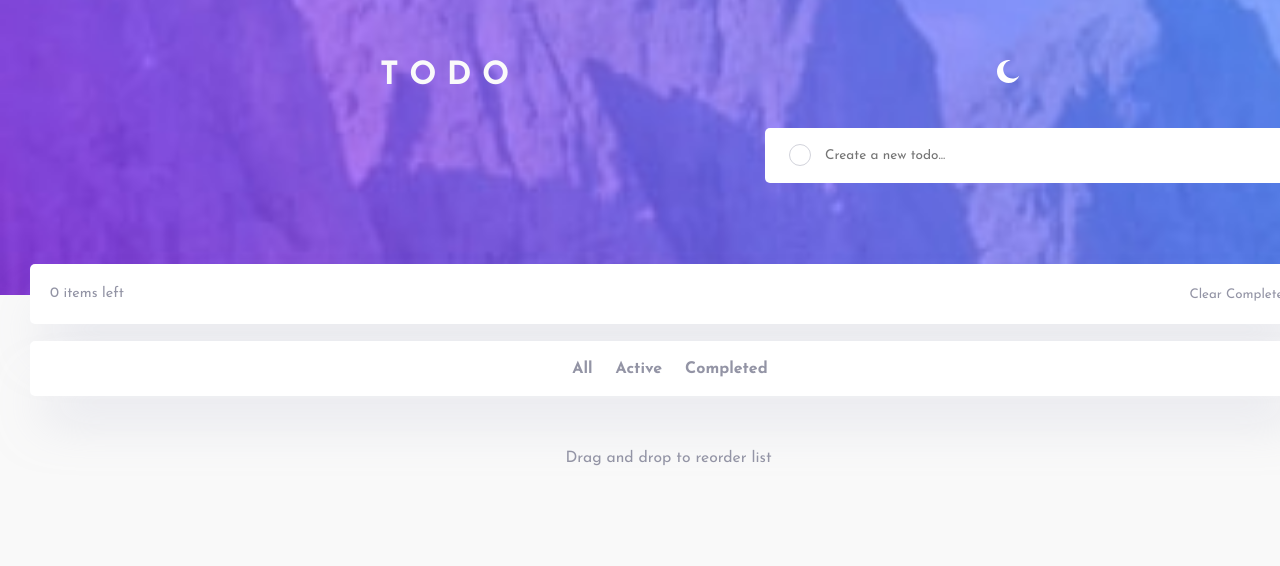
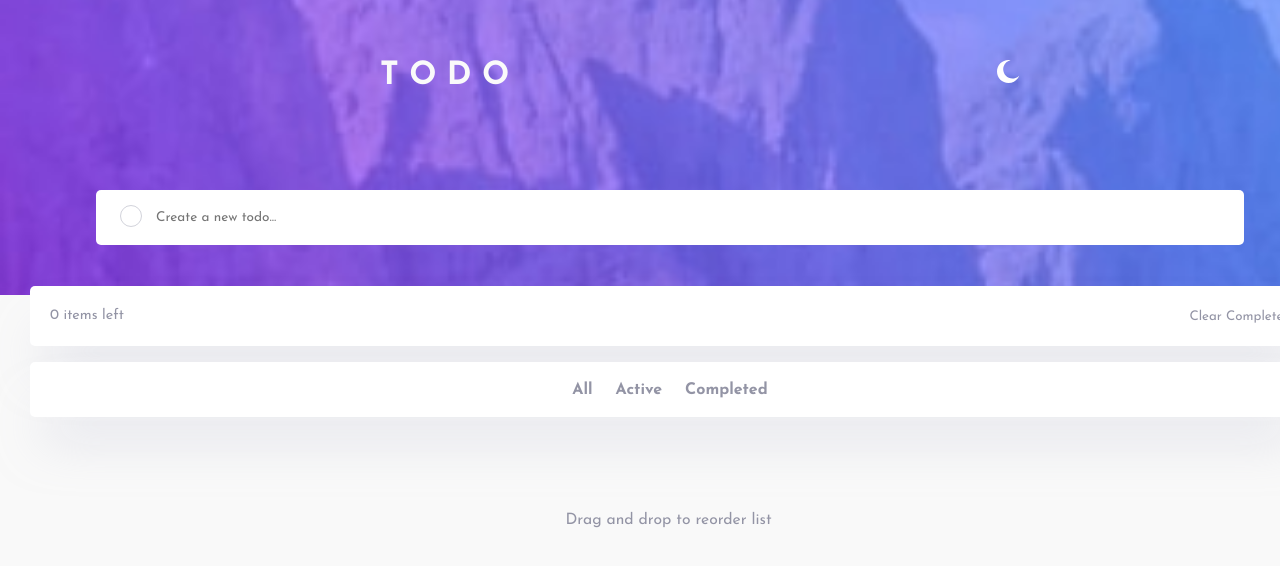
Before and after one commit to pbatista01/todo-app, a React (Vite) app: page / in a window 1280 px wide. Shown: the top 566 px of the page. Built offline with nearby package versions, Linux system fonts and the light colour scheme.

Commit message:
Modifying input

```diff
--- a/src/TodoInput.jsx
+++ b/src/TodoInput.jsx
@@ -18,9 +18,11 @@ function TodoInput({addTodo}){
     };
 
     return(
+        <div className="todoInput-wrapper">
         <div className="todoInput-container">
             <input type="text" className={`todo-input ${darkTheme ? 'dark' : 'light'}`} placeholder="Create a new todo..." value={input} onChange={(e)=> setInput(e.target.value)} onKeyDown={handleKeyDown}/>
-            <span className="check-icon"><img src={iconCheck} /></span>
+            <span className="check-icon-input"><img src={iconCheck} /></span>
+        </div>
         </div>
     );
 }
--- a/src/todoInput.css
+++ b/src/todoInput.css
@@ -1,30 +1,27 @@
-.todoInput-container{
-    width:100%;
-    position:absolute;
-    top:128px;
-    left:calc(100% - 290px);
+.todoInput-wrapper {
+    display: flex;
+    justify-content: center;
+    margin-top: -105px; /* Ajusta según diseño */
+    width: 100%;
+  }
+
+.todoInput-container {
+    width: 85%;
 }
 
-@media (min-width:375px) {
-    .todoInput-container{
-        width:85%;
-        left:calc(100% - 347px);
-    }
-}
-
-@media (min-width:420px) {
-    .todoInput-container{
-        left:calc(100% - 390px);
-    }
-}
-
-@media (min-width:768px) {
-    .todoInput-container{
-        width:42%;
-        left:calc(100% - 515px);
-    }
-
-
+.check-icon-input{
+    display:block;
+    width:20px;
+    height:20px;
+    border-radius:100%;
+    text-align: center;
+    line-height:21px;
+    color:white;
+    background-color:transparent;
+    border:1.5px solid var(--lighttheme-light-grayish-blue);
+    position:relative;
+    top:-40px;
+    left:24px;
 }
 
 .check-icon{
--- a/src/todoList.css
+++ b/src/todoList.css
@@ -5,7 +5,7 @@
 .todo-list{
     width:100.5%;
     position:relative;
-    top:-31px;
+    top:19px;
     border-radius:5px;
     margin-left:30px;
 
@@ -25,12 +25,12 @@
     height:55px;
     border-radius:5px;
     margin-left:30px;
-    margin-top:-14px;
+    margin-top:35px;
     display:flex;
     gap:23px;
     align-items: center;
     justify-content: center;
-    position:absolute;
+    position:relative;
     z-index:1;
 }
 
```
